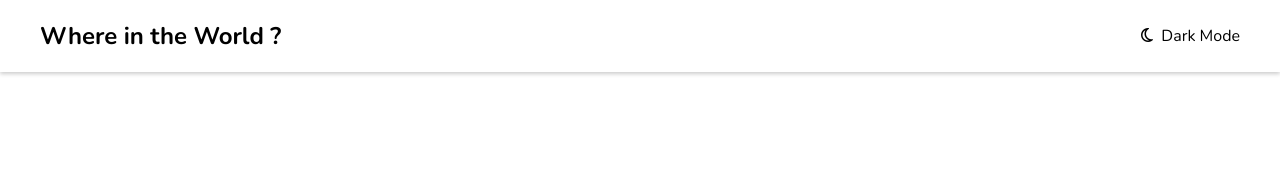
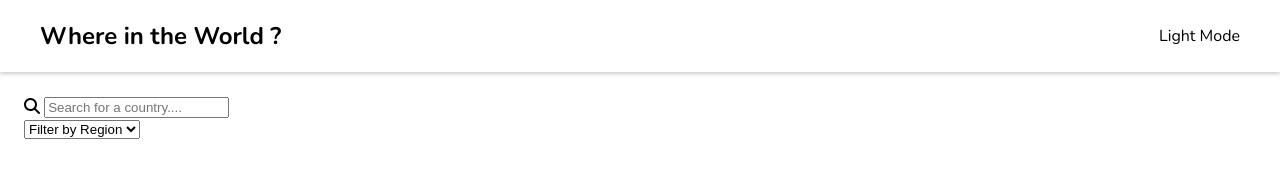
Before and after one commit to harshpalsinh05/REST-Countries-API, a plain HTML site: page index.html in a window 1280 px wide. Drawn offline with nearby package versions, Linux system fonts and the light colour scheme; no server answers.

Commit message:
Update index.html

```diff
--- a/index.html
+++ b/index.html
@@ -11,30 +11,44 @@
     <!-- google font  -->
     <link href="https://fonts.googleapis.com/css?family=Nunito:300,regular,500,600,700,800" rel="stylesheet" />
 
-    <link rel="stylesheet" href="/assets/style.css">
+    <link rel="stylesheet" href="assets/style.css">
 </head>
 
-<body>
+<body class="dark">
 
     <header class="header-container">
 
         <div class="header-content">
-            <h2 class="title">Where in the World ?</h2>
+            <h2 class="title"><a href="/">Where in the World ?</a></h2>
 
-            <p class="title2"><i class="fa-regular fa-moon"></i>&nbsp;&nbsp;Dark Mode </p>
+            <p class="title2" id="btn">&nbsp;&nbsp; <Span id="btn-text">Light Mode</Span></p>
         </div>
 
     </header>
 
     <main>
+
+        <div class="search-filter-container">
+            <div class="search-container">
+                <i class="fa-solid fa-magnifying-glass"></i> <input type="text" placeholder="Search for a country....">
+            </div>
+
+            <select class="filter-by-region">
+                <option hidden>Filter by Region</option>
+                <option value="Africa">Africa</option>
+                <option value="America">America</option>
+                <option value="Asia">Asia</option>
+                <option value="Europe">Europe</option>
+                <option value="Oceania">Oceania</option>
+            </select>
+        </div>
+
         <div class="countries-container">
 
         </div>
     </main>
 
-
-
-    <script src="/assets/script.js"></script>
+    <script src="assets/script.js"></script>
 </body>
 
 </html>
```
